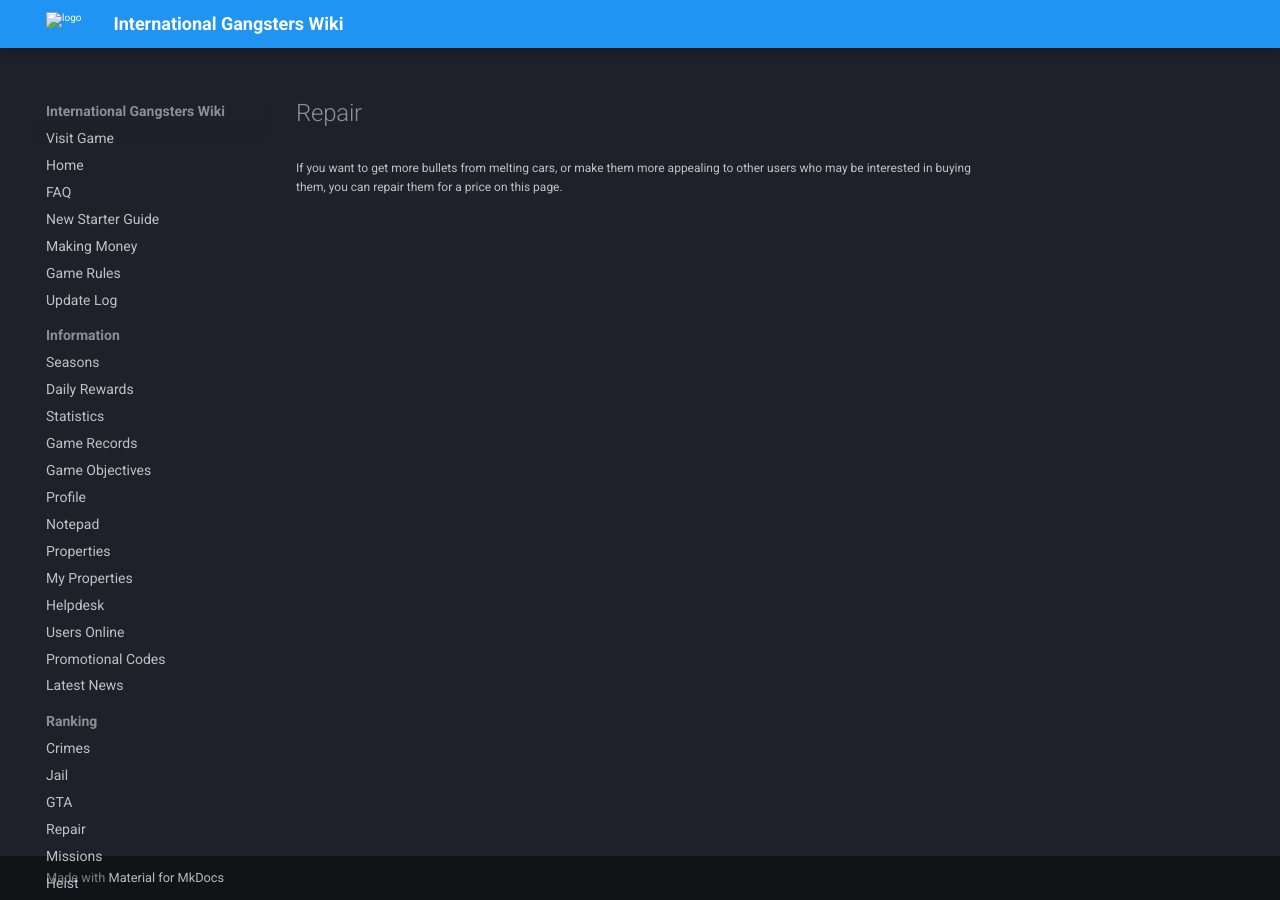
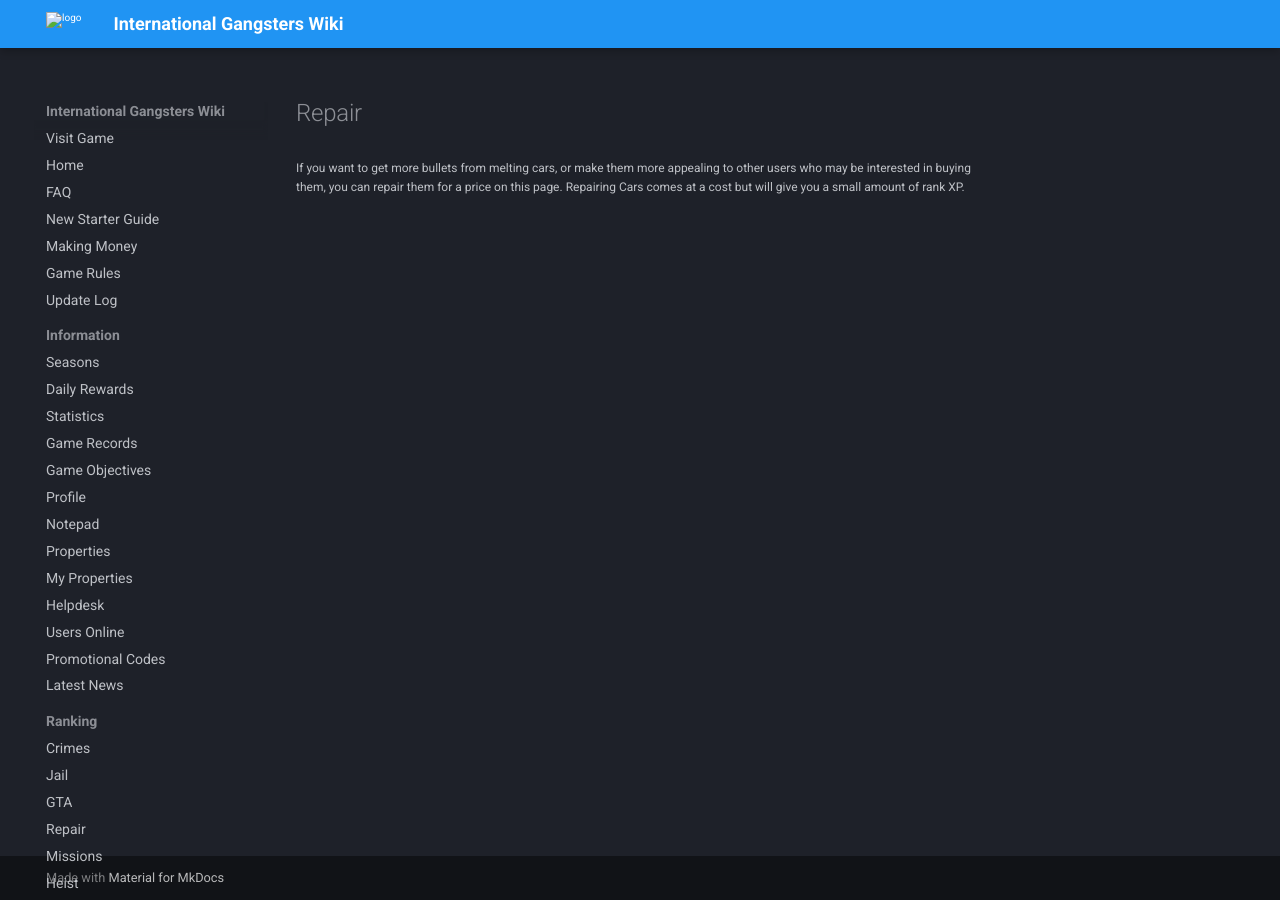
Before and after one commit to InternationalGangsters/wiki, an MkDocs documentation site: the page built from docs/ranking/repair.md, in a window 1280 px wide. Built offline with MkDocs 1.6.1 and Material for MkDocs 9.7.7, drawn with Linux system fonts in a browser that asks for light colours; comment, search, counter and statistics services are not loaded.

Commit message:
Update repair.md (#17)
Co-authored-by: William Winter <git@wwinter.co.uk>

```diff
--- a/docs/ranking/repair.md
+++ b/docs/ranking/repair.md
@@ -1,3 +1,3 @@
 # Repair
 
-If you want to get more bullets from melting cars, or make them more appealing to other users who may be interested in buying them, you can repair them for a price on this page.
+If you want to get more bullets from melting cars, or make them more appealing to other users who may be interested in buying them, you can repair them for a price on this page. Repairing Cars comes at a cost but will give you a small amount of rank XP.
```
